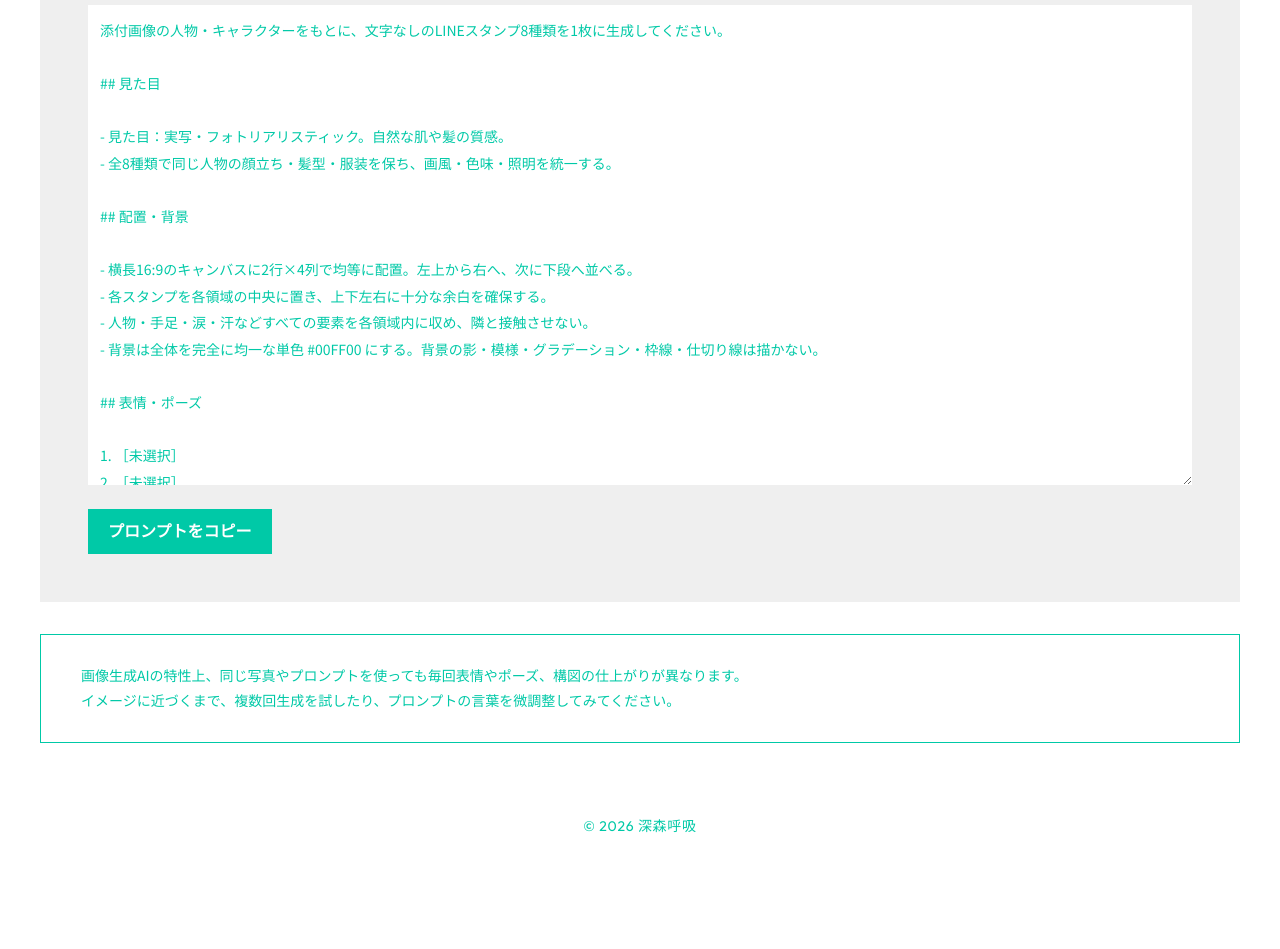
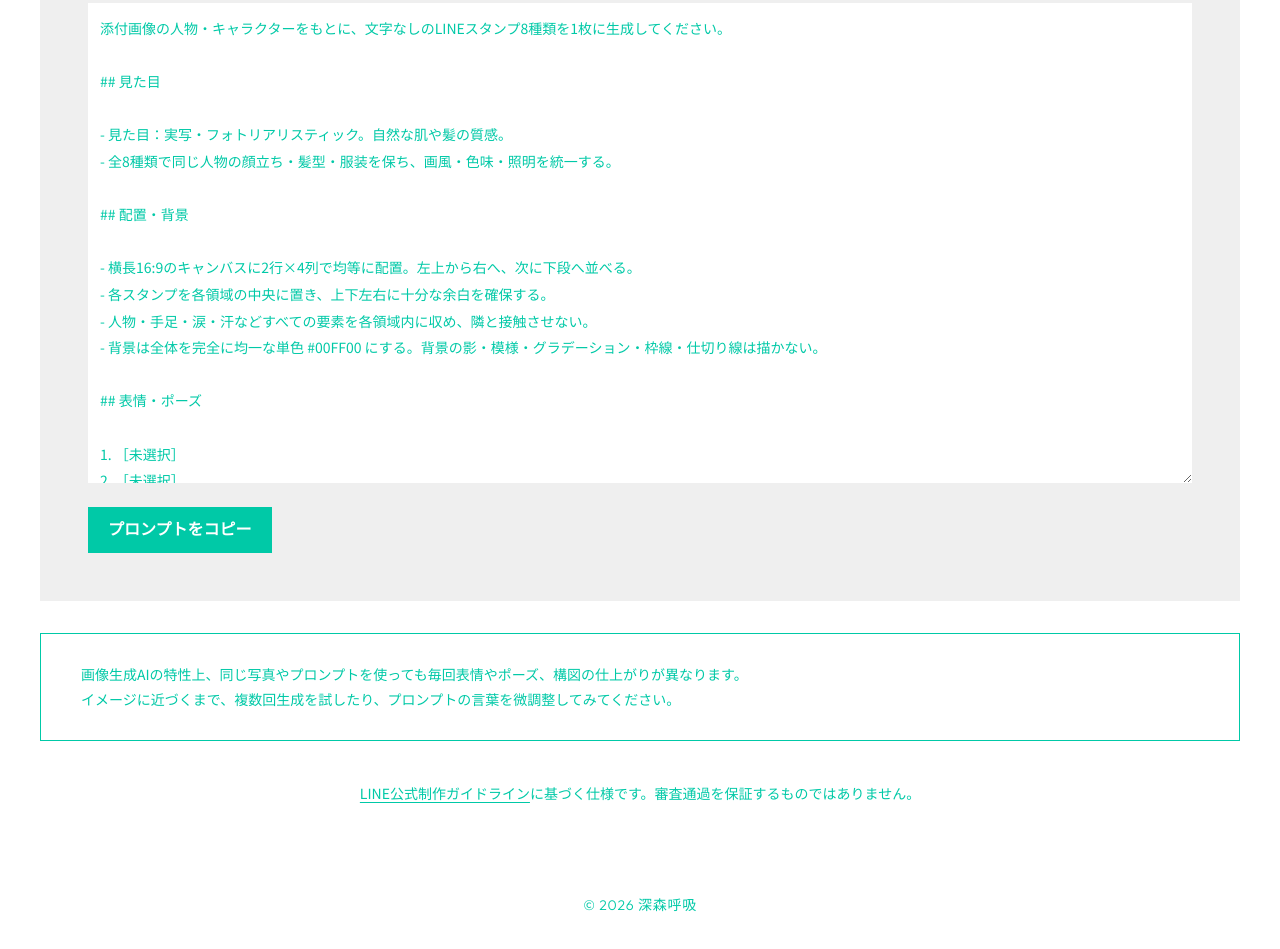
Before and after one commit to jnishina-co9/line-prompt-templates, a plain HTML site: page index.html in a window 1280 px wide. Shown: the part 1856-2805 px from the top of the page. Before the commit the page ends 2717 px from the top, so only its background shows below. Drawn offline with nearby package versions, Linux system fonts and the light colour scheme.

Commit message:
ファイル内容を更新済み

```diff
--- a/index.html
+++ b/index.html
@@ -7,7 +7,7 @@
     <title>LINEスタンプ画像用プロンプト集 | PROMPT TEMPLATES</title>
     <link rel="preconnect" href="https://fonts.googleapis.com">
     <link rel="preconnect" href="https://fonts.gstatic.com" crossorigin>
-    <link href="https://fonts.googleapis.com/css2?family=Noto+Sans+JP:wght@300;400;700&family=Outfit:wght@400;600;700&display=swap" rel="stylesheet">
+    <link href="https://fonts.googleapis.com/css2?family=Noto+Sans+JP:wght@300;400;500;700&family=Outfit:wght@300;400;600;700&display=swap" rel="stylesheet">
     <script src="https://unpkg.com/lucide@latest"></script>
     <link rel="stylesheet" href="prompt-builder.css">
     <script src="prompt-builder.js"></script>
@@ -419,18 +419,48 @@
             outline-color: #007D68;
         }
 
+        /* 案内テキスト */
+        .notice-box {
+            width: 100%;
+            padding: 8px 0;
+            text-align: center;
+        }
+
+        .notice-box .notice-text {
+            font-size: 14px;
+            color: #00C9A7;
+            line-height: 1.8;
+            margin: 0;
+            text-align: center;
+        }
+
+        .notice-box .notice-text span {
+            display: inline-block;
+        }
+
+        .notice-box .notice-text a {
+            color: inherit;
+            text-underline-offset: 3px;
+        }
+
         /* フッター */
         .footer {
-            padding: 24px 0;
+            padding: 32px 0;
             text-align: center;
             background-color: #FFFFFF;
             margin-top: auto;
             width: 100%;
+            display: flex;
+            flex-direction: column;
+            gap: 16px;
+            align-items: center;
         }
 
+        .footer-copy,
         .footer__copy {
             font-family: 'Outfit', 'Noto Sans JP', sans-serif;
             font-size: 14px;
+            font-weight: 300;
             color: #00C9A7;
             margin: 0;
             letter-spacing: 0.05em;
@@ -510,6 +540,18 @@
             .pose-dialog .copy-btn {
                 font-size: 16px;
             }
+
+            .notice-box {
+                padding: 4px 0;
+            }
+
+            .notice-box .notice-text {
+                font-size: 12px;
+            }
+
+            .notice-box .notice-text span {
+                display: block;
+            }
         }
     </style>
 </head>
@@ -543,6 +585,11 @@
 
         <div class="notice-card-bordered">
             <p class="notice-text">画像生成AIの特性上、同じ写真やプロンプトを使っても毎回表情やポーズ、構図の仕上がりが異なります。<br>イメージに近づくまで、複数回生成を試したり、プロンプトの言葉を微調整してみてください。</p>
+        </div>
+
+        <!-- フッター上の案内テキスト -->
+        <div class="notice-box">
+            <p class="notice-text"><span><a href="https://creator.line.me/ja/guideline/sticker/" target="_blank" rel="noopener noreferrer">LINE公式制作ガイドライン</a>に基づく仕様です。</span><span>審査通過を保証するものではありません。</span></p>
         </div>
 
         <!-- メイン画像・タブ画像の専用プロンプトは改修まで非表示
@@ -1229,7 +1276,7 @@
     </script>
 
     <footer class="footer">
-        <p class="footer__copy">© 2026 深森呼吸</p>
+        <p class="footer-copy footer__copy">© 2026 深森呼吸</p>
     </footer>
 </body>
 
--- a/prompt-builder.css
+++ b/prompt-builder.css
@@ -3,7 +3,7 @@
 .prompt-builder button,.pose-dialog button { font:inherit; cursor:pointer; }
 .prompt-builder .style-choice { display:flex; flex-direction:column; justify-content:flex-start; padding:0 0 12px; background:white; color:inherit; border:2px solid transparent; text-align:center; }
 .style-choice img { width:100%; height:auto; aspect-ratio:1; object-fit:cover; display:block; margin-bottom:10px; }
-.style-choice span { display:block; padding:0 12px; font-weight:700; text-align:center; }
+.style-choice span { display:block; padding:0 4px; font-size:15px; font-weight:700; text-align:center; white-space:nowrap; overflow:hidden; text-overflow:ellipsis; }
 .prompt-builder .style-choice[aria-pressed="true"] { background:#d4efdf; }
 .prompt-builder .style-choice,.prompt-builder .category-choice { transition:background-color .18s ease,color .18s ease; }
 @media (hover:hover) {
--- a/prompt-builder.js
+++ b/prompt-builder.js
@@ -5,9 +5,9 @@
         ['photo','実写','実写・フォトリアリスティック。自然な肌や髪の質感。'],
         ['chibi','ちびキャラ','可愛いちびキャラ。大きく丸い顔、大きな優しい目、小さな鼻と口、ほんのり赤い頬、小さな体。なめらかな輪郭線で髪や服の描き込みを減らし、柔らかな色使いの2Dイラストにする。'],
         ['watercolor','水彩','水彩イラスト。柔らかな筆のにじみと淡い色使い。'],
-        ['plush','クレイ風','手作りの粘土人形のようなクレイ風。丸みのあるデフォルメした顔と小さな体、マットな粘土の質感、やや不揃いな手作りの形。'],
+        ['plush','クレイ','手作りの粘土人形のようなクレイ風。丸みのあるデフォルメした顔と小さな体、マットな粘土の質感、やや不揃いな手作りの形。'],
         ['line','シンプル線画','シンプルな色付き線画。太めでなめらか、丸みのある黒い輪郭線。点の目、小さな鼻と口、描き込みを抑えた髪と服。色は少数の平面的な塗りにし、陰影やグラデーションは入れない。'],
-        ['3d','3Dアニメ風','3Dアニメ風。親しみやすい大きな目、柔らかな立体感、なめらかな質感。']
+        ['3d','3Dアニメ','3Dアニメ風。親しみやすい大きな目、柔らかな立体感、なめらかな質感。']
     ];
     const textStyles = [
         ['くっきり太字（標準）','しっかりした太さで読みやすい、くっきりした太字。'],
```
